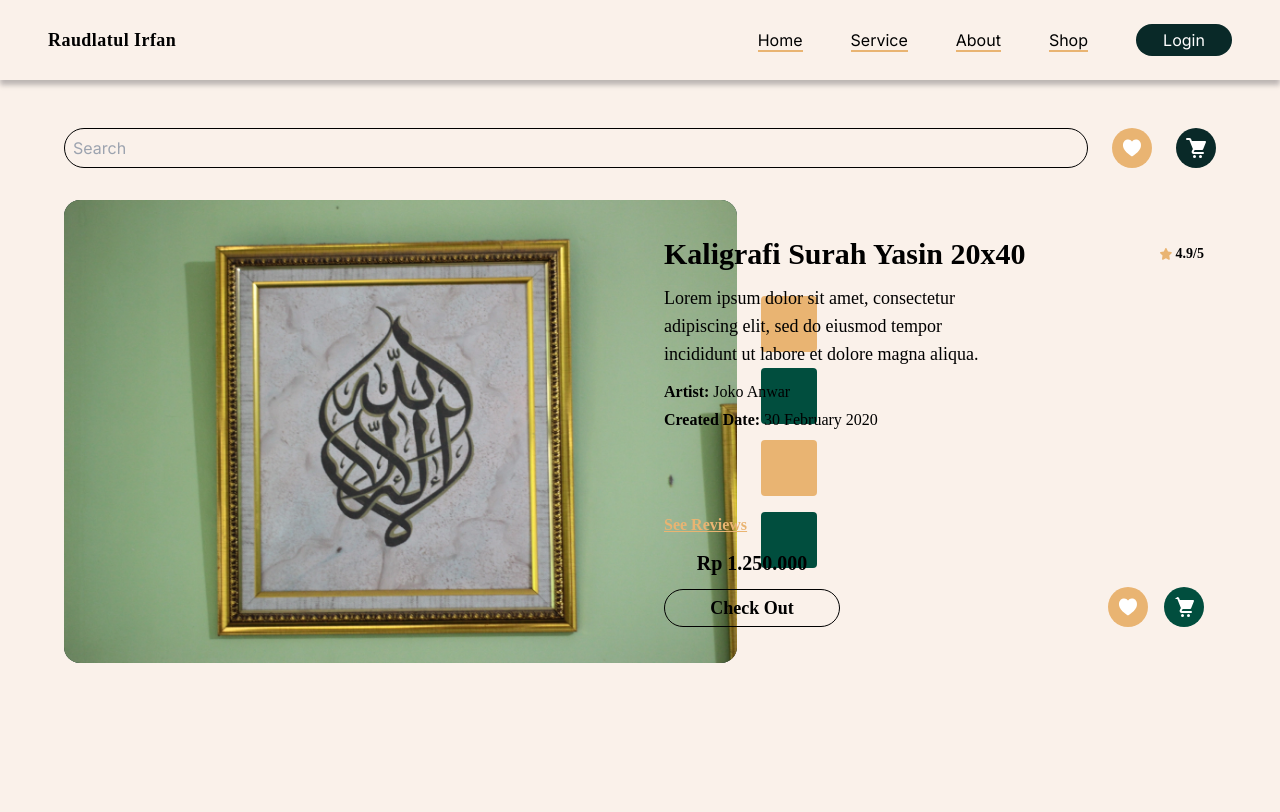
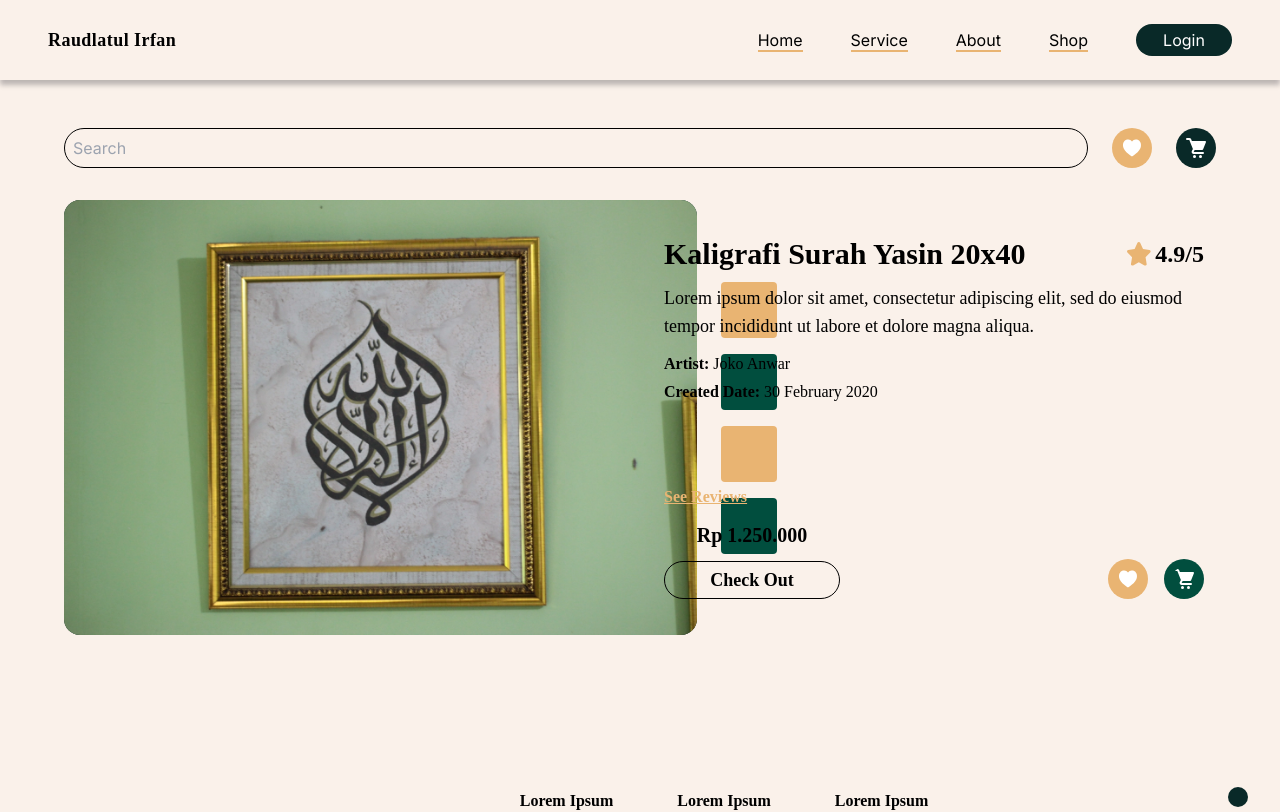
Before and after one commit to michaeltio/raudlatul_dummy, a Next.js app in the folder client/: page /content in a window 1280 px wide. Shown: the top 812 px of the page. Built offline with nearby package versions, Linux system fonts and the light colour scheme.

Commit message:
Content 3.0

```diff
--- a/client/src/app/content/page.jsx
+++ b/client/src/app/content/page.jsx
@@ -33,14 +33,14 @@ function Content() {
               <Image
                   src="/svg/icon/star-yellow.svg"
                   alt="img star"
-                  className="w-5 p-1"
+                  className="w-8 p-1"
                   width={5}
                   height={5}
               />
-                <p className="text-sm font-ptserif font-bold">4.9/5</p>
+                <p className="text-2xl font-ptserif font-bold">4.9/5</p>
               </div>
             </div>
-            <p className="text-lg font-ptserif w-80 mb-7">
+            <p className="text-lg font-ptserif mb-7">
               Lorem ipsum dolor sit amet, consectetur adipiscing elit, sed do eiusmod tempor incididunt ut labore et dolore magna aliqua.
             </p>
             <div className="space-y-1">
```
